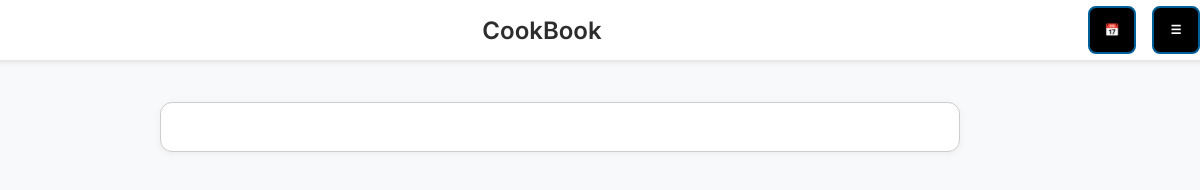
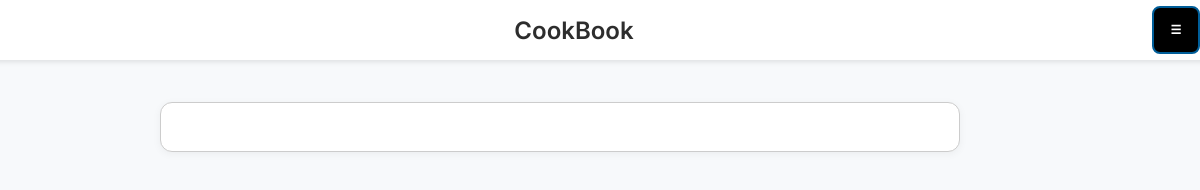
Before and after one commit to Rzezimioszek/CookBook, a plain HTML site: page index.html in a window 1280 px wide. Shown: the full height of the page, 80-1280 px from the left. Drawn offline with nearby package versions, Linux system fonts and the light colour scheme.

Commit message:
wyłaczenie kalendarza

```diff
--- a/index.html
+++ b/index.html
@@ -16,7 +16,7 @@
     <img src="favicon.png" alt="CookBook" width="60" height="60">
     <h1>CookBook</h1>
     <div class="toolbar">
-    <button id="plannerBtn">📅</button>
+    <!--<button id="plannerBtn">📅</button>-->
 	  <button id="burgerBtn">☰</button>
     </div>
   </header>
```
